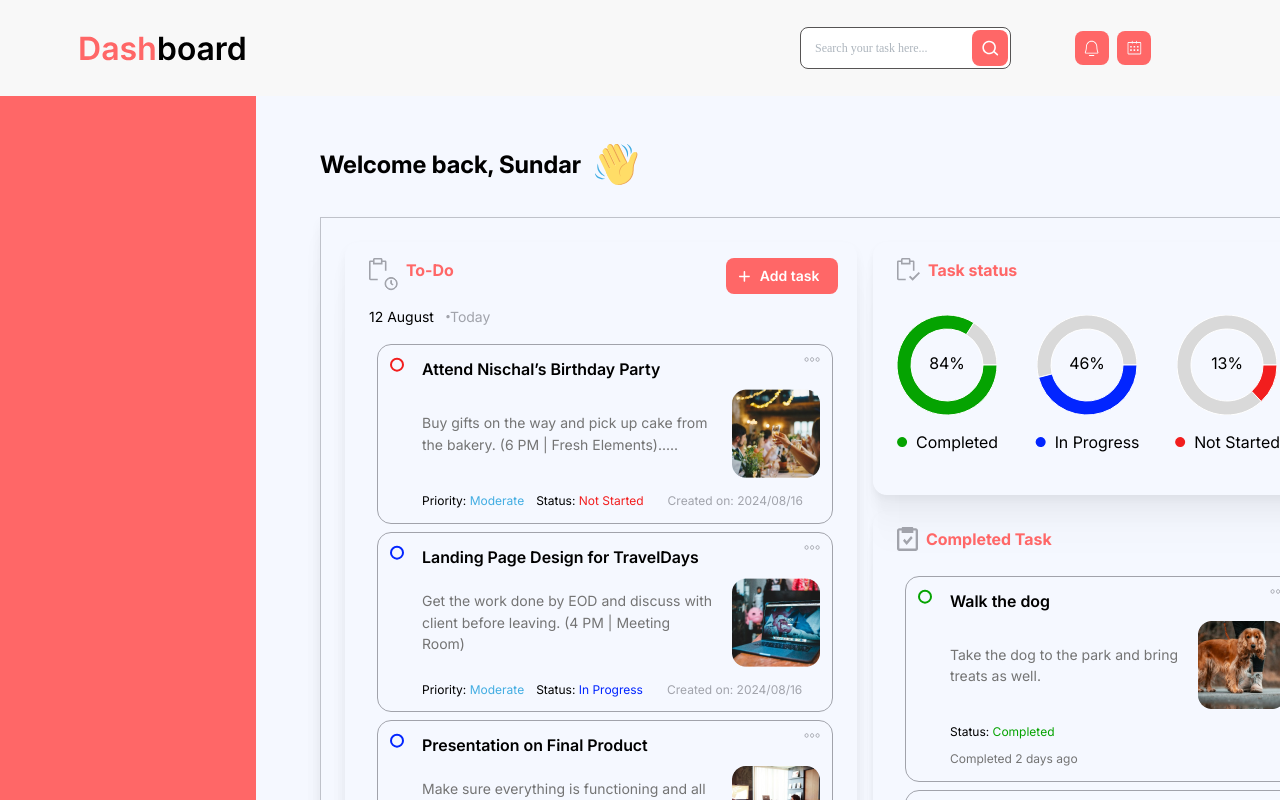
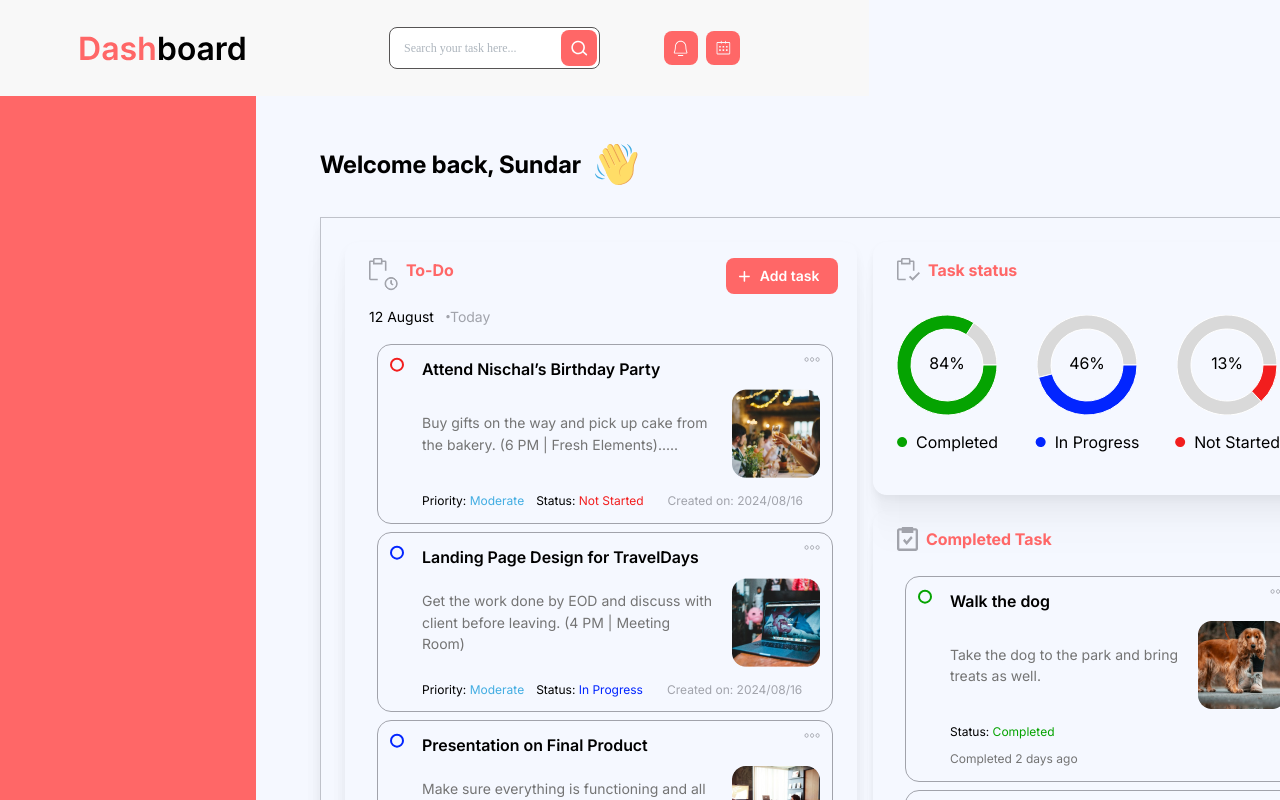
Before and after one commit to VladimirKrysin/To-Do-List, a React (Vite) app: page /dashboard in a window 1280 px wide. Shown: the top 800 px of the page. Built offline with nearby package versions, Linux system fonts and the light colour scheme; data requests are answered from the project's data file.

Commit message:
changed routes, extract header in component

```diff
--- a/package.json
+++ b/package.json
@@ -11,9 +11,9 @@
   },
   "dependencies": {
     "@fontsource-variable/montserrat": "^5.0.19",
-    "@mantine/charts": "^7.12.1",
-    "@mantine/core": "^7.11.2",
-    "@mantine/dates": "^7.12.1",
+    "@mantine/charts": "^7.12.2",
+    "@mantine/core": "^7.12.2",
+    "@mantine/dates": "^7.12.2",
     "@tabler/icons-react": "^3.11.0",
     "classnames": "^2.5.1",
     "clsx": "^2.1.1",
--- a/src/App.css
+++ b/src/App.css
@@ -6,6 +6,7 @@ html,
 }
 
 body {
+
     width: 100%;
     height: 100%;
     font-family: 'Montserrat Variable', sans-serif !important;
--- a/src/components/dashboard/dashboard.jsx
+++ b/src/components/dashboard/dashboard.jsx
@@ -1,9 +1,3 @@
-import { Link, Outlet } from "react-router-dom"
-import { TextInputBase } from "../../ui/text-input-base"
-import SearchIcon from "../../assets/SearchICon.svg?react"
-import Notification from "../../assets/Notifications.svg?react"
-import Calendar from "../../assets/Calendar.svg?react";
-import DashboardLogo from "../../assets/Dashboard.svg?react";
 import AddIcon from "../../assets/addTask.svg?react";
 import ToDoIcon from "../../assets/ToDoIcon.svg?react";
 import HandIcon from "../../assets/handWave.svg?react";
@@ -42,23 +36,6 @@ export const Dashboard = () => {
     const delayedTask = structuredClone(sortedTasks).find((element) => new Date(element.createdDate).setHours(0, 0, 0, 0) !== new Date().setHours(0, 0, 0, 0))
     return (
         <>
-            <header className={styles.header}>
-                <DashboardLogo />
-                <Flex className={styles.cont}>
-                    <TextInputBase
-                        placeholder="Search your task here..."
-                        rightSection={<SearchIcon />}
-                        radius={"0.5rem"}
-                    />
-                    <Flex className={styles.innerCont} gap={8}>
-                        <Notification />
-                        <Calendar />
-                    </Flex>
-                </Flex>
-            </header>
-            <Flex className={styles.pageContainer}>
-                <nav className={styles.navigation}>
-                </nav>
             <main className={styles.mainWrapper}>
                 <section>
                     <Flex align={"center"}>
@@ -73,9 +50,11 @@ export const Dashboard = () => {
                                 icon={<ToDoIcon />}
                                 headerText="To-Do"
                             />
-                                <Modal opened={opened} onClose={close} title="Add New Task" centered>
+                            <Modal
+                                opened={opened} onClose={close} title="Add New Task" centered>
                                 <NewTask />
                             </Modal>
+
                             <Button
                                 variant="filled"
                                 color="#FF6767"
@@ -179,10 +158,8 @@ export const Dashboard = () => {
                             </ul>
                         </section>
                     </Flex>
-                    </Flex>
+                </Flex >
             </main >
-            </Flex >
-            <Outlet />
         </>
 
     )
--- a/src/components/dashboard/dashboard.module.css
+++ b/src/components/dashboard/dashboard.module.css
@@ -1,18 +1,6 @@
 @font-face {
     font-family: 'Inter';
     src: url("../../assets/fonts/Inter-VariableFont_opsz,wght.ttf");
-}
-
-.header {
-    position: fixed;
-    padding: 0 5rem;
-    width: 100%;
-    height: 6rem;
-    display: flex;
-    gap: 9rem;
-    align-items: center;
-    background-color: #F8F8F8;
-    z-index: 1;
 }
 
 .navigation {
@@ -22,18 +10,9 @@
     background-color: #FF6767;
 }
 
-.cont {
-    width: 25rem;
-    gap: 4rem;
-    margin-left: auto;
-}
-
-.innerCont {
-    align-items: center;
-}
-
 .pageContainer {
     padding-top: 6rem;
+    max-width: 56rem;
     height: auto;
     background: rgba(245, 248, 255, 1);
     font-family: 'Inter';
--- /dev/null
+++ b/src/components/header/header.jsx
@@ -0,0 +1,26 @@
+import { TextInputBase } from "../../ui/text-input-base"
+import SearchIcon from "../../assets/SearchICon.svg?react"
+import Notification from "../../assets/Notifications.svg?react"
+import Calendar from "../../assets/Calendar.svg?react";
+import styles from "./header.module.css"
+import { Flex } from "@mantine/core";
+
+export const Header = ({ headerLogo }) => {
+    return (
+        <header className={styles.header}>
+            {headerLogo}
+            <Flex className={styles.cont}>
+                <TextInputBase
+                    placeholder="Search your task here..."
+                    rightSection={<SearchIcon />}
+                    radius={"0.5rem"}
+                />
+                <Flex align="center" gap={8}>
+                    <Notification />
+                    <Calendar />
+                </Flex>
+            </Flex>
+        </header>
+
+    )
+}
--- /dev/null
+++ b/src/components/header/header.module.css
@@ -0,0 +1,17 @@
+.header {
+    position: fixed;
+    padding: 0 5rem;
+    width: auto;
+    height: 6rem;
+    display: flex;
+    gap: 9rem;
+    align-items: center;
+    background-color: #F8F8F8;
+    z-index: 1;
+}
+
+.cont {
+    width: 25rem;
+    gap: 4rem;
+    margin-left: auto;
+}
--- a/src/components/root.jsx
+++ /dev/null
@@ -1,12 +0,0 @@
-import { useEffect } from 'react';
-import { useNavigate } from 'react-router-dom';
-
-export const Root = () => {
-    const navigate = useNavigate();
-
-    useEffect(() => {
-        navigate("/login")
-    });
-
-    return null;
-};
--- /dev/null
+++ b/src/components/root/root.jsx
@@ -0,0 +1,24 @@
+import { useEffect } from 'react';
+import { Outlet, useNavigate } from 'react-router-dom';
+import DashboardLogo from "../../assets/Dashboard.svg?react";
+import styles from "../dashboard/dashboard.module.css"
+import { Flex } from "@mantine/core";
+import { Header } from '../header/header.jsx';
+
+export const Root = () => {
+    const navigate = useNavigate();
+
+    useEffect(() => {
+        navigate("dashboard")
+    }, []);
+
+    return <>
+        <Header headerLogo={<DashboardLogo />} />
+        <Flex className={styles.pageContainer}>
+            <nav className={styles.navigation}>
+            </nav>
+            <Outlet />
+        </Flex >
+    </>
+
+};
```
Also changed, not shown: src/main.jsx (+15 -14 lines), src/components/root/root.module.css (added), 1 other file (tests, documents, lock files or other folders). Lines whose indentation alone changed are shown as unchanged.
